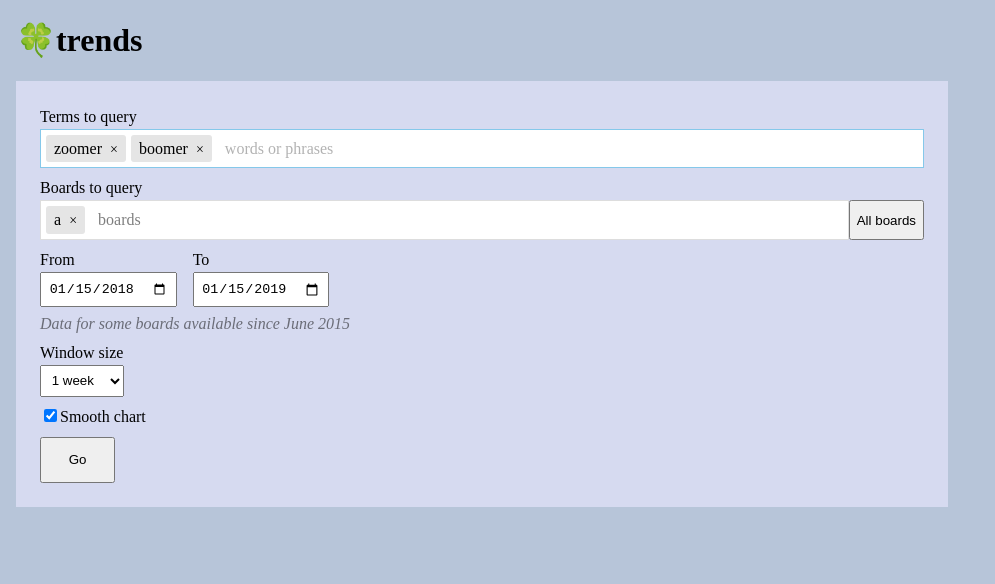
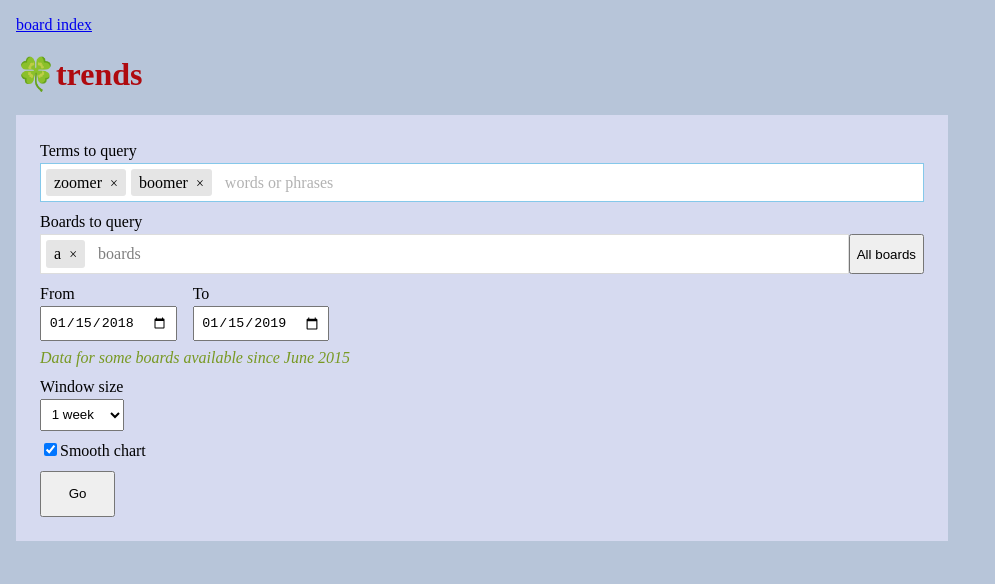
Before and after one commit to gyng/yshitrends, a plain HTML site: page trends.html in a window 1280 px wide. Shown: the whole page, without its empty margins (0-995 px from the left). Drawn offline with Linux system fonts and the light colour scheme.

Commit message:
Add styling to h1, link to index

```diff
--- a/styles.css
+++ b/styles.css
@@ -72,7 +72,11 @@ select {
 }
 
 .hint {
-  opacity: 0.5;
+  color: #789922;
   font-style: italic;
   margin-top: 0.5em;
 }
+
+h1 {
+  color: #af0a0f;
+}
--- a/trends.html
+++ b/trends.html
@@ -10,6 +10,7 @@
     <link rel="stylesheet" type="text/css" href="styles.css" />
   </head>
   <body>
+    <a href="https://xn--9h8h.yshi.org/">board index</a>
     <h1>🍀trends</h1>
     <div class="page">
       <div id="controls">
@@ -51,7 +52,9 @@
             <label for="toDate">To</label> <input id="toDate" type="date" />
           </div>
         </div>
-        <div class="row hint">Data for some boards available since June 2015</div>
+        <div class="row hint">
+          Data for some boards available since June 2015
+        </div>
 
         <div class="row">
           <label for="window">Window size</label>
```
